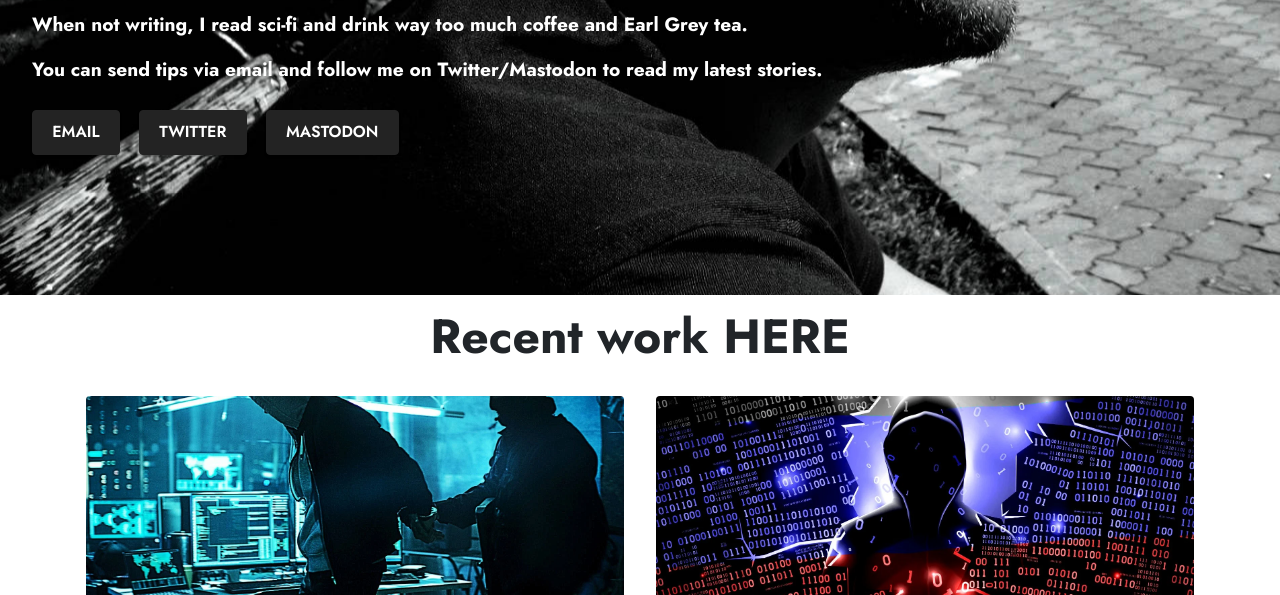
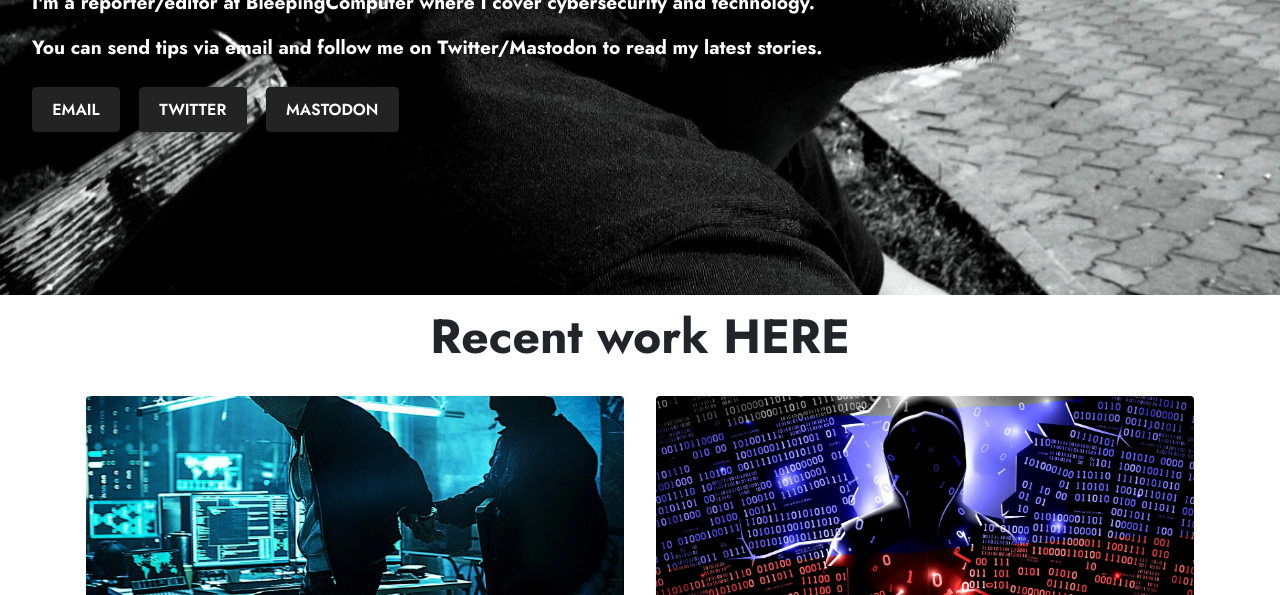
Before and after one commit to glimpsed/glimpsed.github.io, a plain HTML site: page index.html in a window 1280 px wide. Shown: the part 505-1100 px from the top of the page. Drawn offline with Linux system fonts and the light colour scheme.

Commit message:
Update index.html

```diff
--- a/index.html
+++ b/index.html
@@ -46,7 +46,7 @@
                 <h1 class="mbr-section-title mbr-fonts-style mb-3 display-1"><br><br><strong><br>Sergiu Gatlan</strong></h1>
 
                 <p class="mbr-text mbr-fonts-style display-7"><strong>I'm a reporter/editor at BleepingComputer where I cover cybersecurity and technology.<br></strong></p>
-                <p class="mbr-text mbr-fonts-style display-7"><strong>When not writing, I read sci-fi and drink way too much coffee and Earl Grey tea. <br></strong></p>
+
                 <p class="mbr-text mbr-fonts-style display-7"><strong>You can send tips via email and follow me on Twitter/Mastodon to read my latest stories.</strong></p>
 
                 <div class="mbr-section-btn mt-3"><a class="btn btn-black display-6" href="mailto:sergiu@bleepingcomputer.com" target="_blank">EMAIL</a> <a class="btn btn-black display-6" href="https://twitter.com/serghei" target="_blank">TWITTER</a> <a rel="me" class="btn btn-black display-6" href="https://mastodon.social/@serghei" target="_blank">MASTODON</a></div>
```
